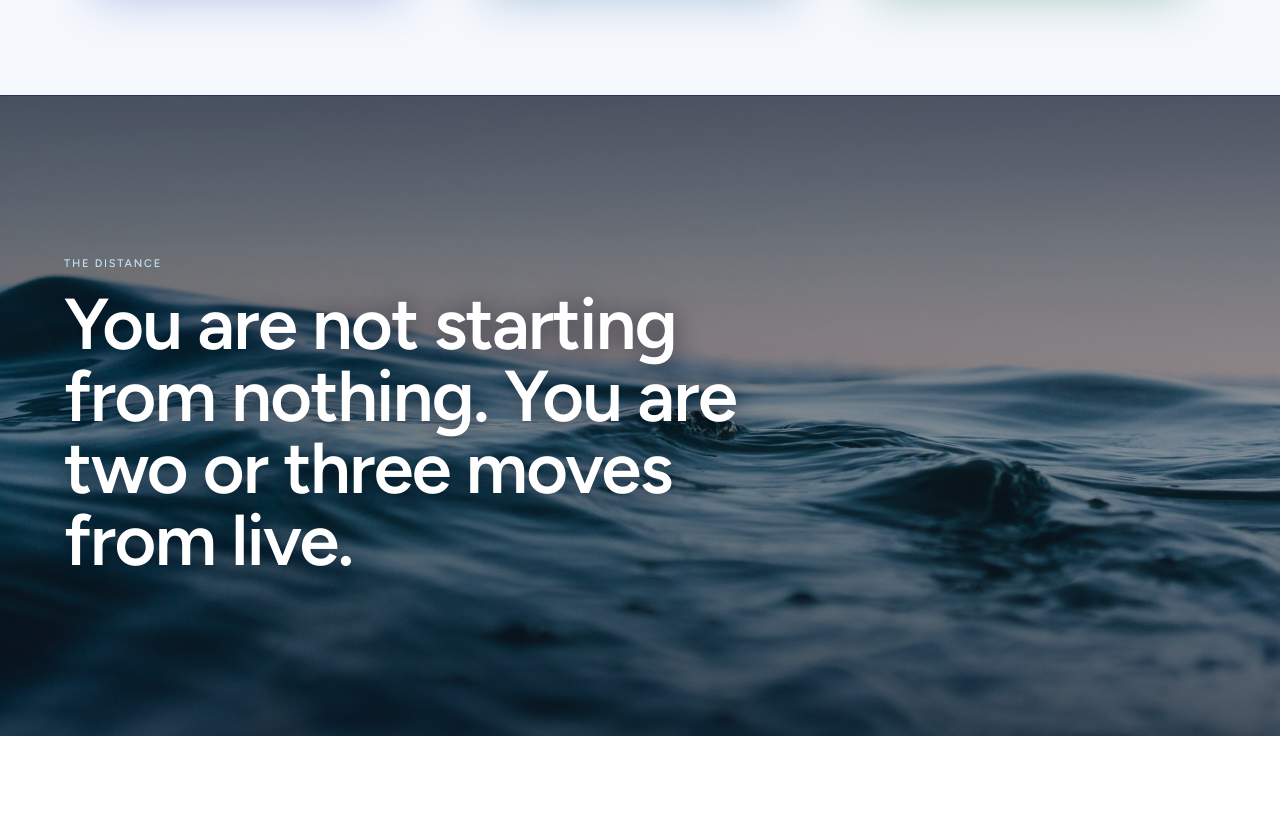
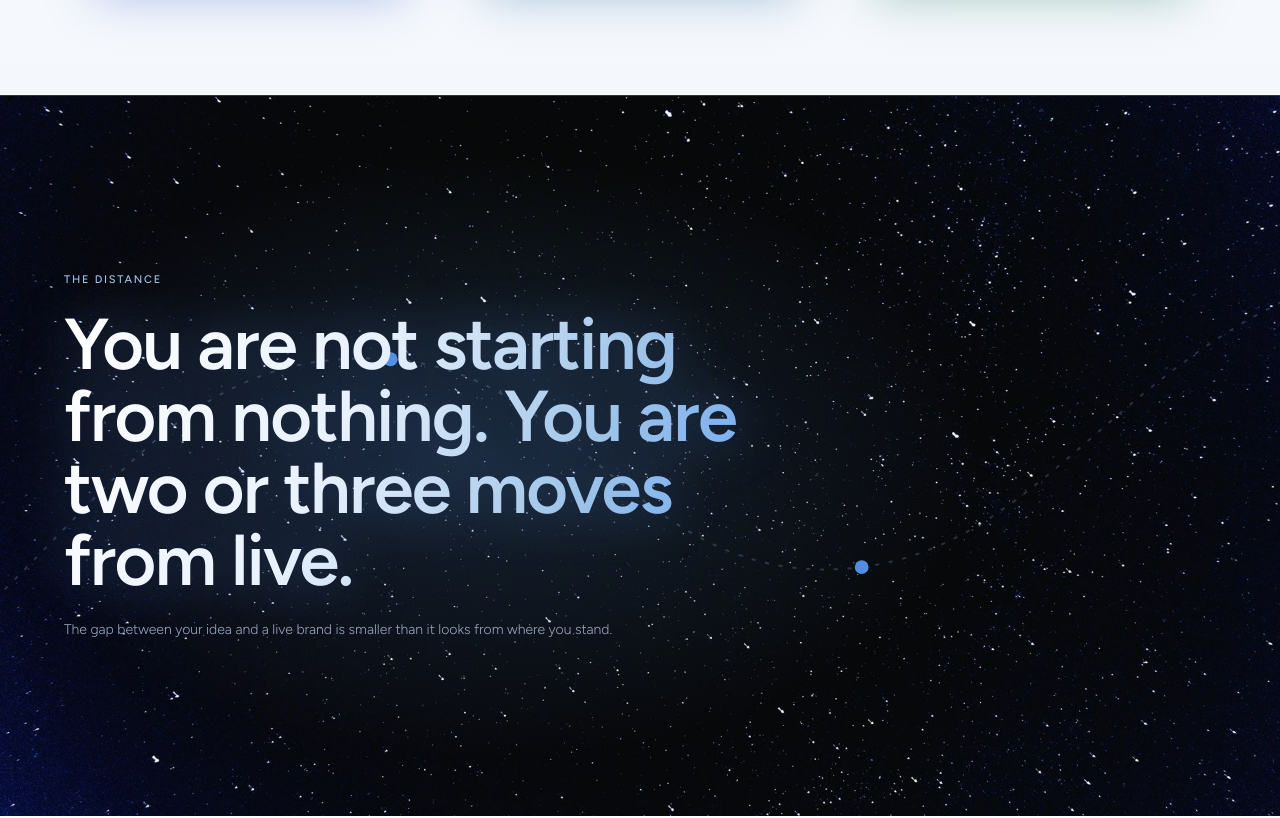
Before and after one commit to dennymypenny/flowzone-ai, a Next.js app: page / in a window 1280 px wide. Shown: the part 2287-3105 px from the top of the page. Built offline with nearby package versions, Linux system fonts and the light colour scheme.

Commit message:
The distance goes to space, with a ship on the course
Black starfield behind the distance line. Headline in a white-to-blue gradient with a soft glow. A small SVG ship flies a dotted course through four pulsing brand nodes, SMIL only, no JS. One-line sub under the headline.

```diff
--- a/src/app/page.tsx
+++ b/src/app/page.tsx
@@ -243,31 +243,96 @@ export default function Home() {
       {/* The distance argument, as type. The picture that used to sit here
           was stock, and a design studio's site cannot carry an image that is
           not work. The line lands on its own. */}
-      <section data-flow className="relative border-t border-rule px-6 py-24 md:py-40 overflow-hidden">
+      <section data-flow className="relative border-t border-rule px-6 py-28 md:py-44 overflow-hidden bg-black">
         <img
-          src="/assets/sea-distance.jpg"
+          src="/assets/space-distance.jpg"
           alt=""
           aria-hidden
           className="absolute inset-0 w-full h-full object-cover"
         />
+        {/* A soft blue nebula glow behind the words so the type feels lit
+            from inside the sky rather than pasted on it. */}
         <div
           className="absolute inset-0 pointer-events-none"
           style={{
             background:
-              "linear-gradient(180deg, rgba(6,11,31,0.66) 0%, rgba(6,11,31,0.34) 55%, rgba(6,11,31,0.58) 100%)",
+              "radial-gradient(55% 60% at 38% 50%, rgba(91,155,249,0.18) 0%, rgba(6,11,31,0) 70%)",
           }}
         />
+        {/* The game layer: a little ship runs the node route, the same
+            three-dot mark the studio uses, played as a course. Pure SVG
+            SMIL, no JS, pointer-events off. */}
+        <svg
+          className="absolute inset-0 w-full h-full pointer-events-none"
+          viewBox="0 0 1200 520"
+          preserveAspectRatio="xMidYMid slice"
+          aria-hidden
+        >
+          <path
+            id="fz-course"
+            d="M60,430 C220,300 260,180 420,190 C560,200 600,360 760,340 C900,322 950,170 1140,120"
+            fill="none"
+            stroke="rgba(159,196,232,0.22)"
+            strokeWidth="1.4"
+            strokeDasharray="3 7"
+          />
+          {[
+            [60, 430, "#1E3A8A"],
+            [420, 190, "#5B9BF9"],
+            [760, 340, "#5B9BF9"],
+            [1140, 120, "#C6E4F8"],
+          ].map(([x, y, c], i) => (
+            <circle key={i} cx={x as number} cy={y as number} r="5" fill={c as string} opacity="0.9">
+              <animate
+                attributeName="r"
+                values="4;6.5;4"
+                dur="3.2s"
+                begin={`${i * 0.8}s`}
+                repeatCount="indefinite"
+              />
+              <animate
+                attributeName="opacity"
+                values="0.55;1;0.55"
+                dur="3.2s"
+                begin={`${i * 0.8}s`}
+                repeatCount="indefinite"
+              />
+            </circle>
+          ))}
+          <g>
+            <path d="M0,0 L-14,6 L-10,0 L-14,-6 Z" fill="#E8F1FD" />
+            <circle cx="-16" cy="0" r="2.6" fill="#5B9BF9" opacity="0.85">
+              <animate attributeName="opacity" values="0.85;0.25;0.85" dur="0.5s" repeatCount="indefinite" />
+            </circle>
+            <animateMotion dur="16s" repeatCount="indefinite" rotate="auto">
+              <mpath href="#fz-course" />
+            </animateMotion>
+          </g>
+        </svg>
+
         <div className="relative max-w-6xl mx-auto">
-          <p className="text-[11px] font-medium uppercase tracking-label text-[#C6E4F8] mb-4">
+          <p className="text-[11px] font-medium uppercase tracking-label text-[#9FC4E8] mb-5">
             The distance
           </p>
           <h2
-            className="font-display text-[2.5rem] sm:text-6xl md:text-7xl leading-[0.98] max-w-[16ch] text-white"
-            style={{ textShadow: "0 2px 24px rgba(6,11,31,0.55)" }}
+            className="font-display text-[2.5rem] sm:text-6xl md:text-7xl leading-[1.02] max-w-[16ch]"
+            style={{
+              backgroundImage:
+                "linear-gradient(115deg, #FFFFFF 0%, #E8F1FD 38%, #9FC4E8 68%, #5B9BF9 100%)",
+              WebkitBackgroundClip: "text",
+              backgroundClip: "text",
+              WebkitTextFillColor: "transparent",
+              color: "#E8F1FD",
+              filter: "drop-shadow(0 0 26px rgba(91,155,249,0.35))",
+            }}
           >
             You are not starting from nothing. You are two or three moves
             from live.
           </h2>
+          <p className="text-sm text-[#9AA7BE] font-light mt-6 max-w-reading">
+            The gap between your idea and a live brand is smaller than it
+            looks from where you stand.
+          </p>
         </div>
       </section>
 
```
Also changed, not shown: public/assets/space-distance.jpg (added).
